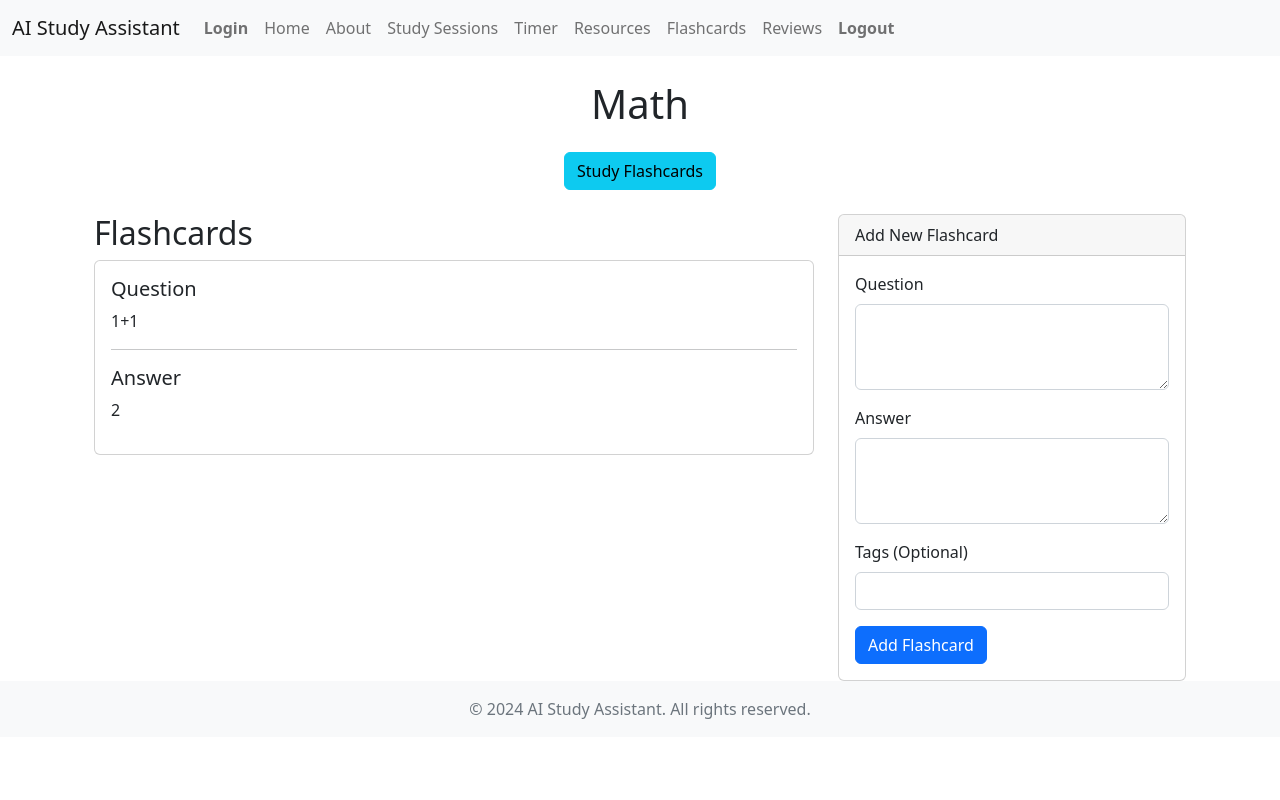
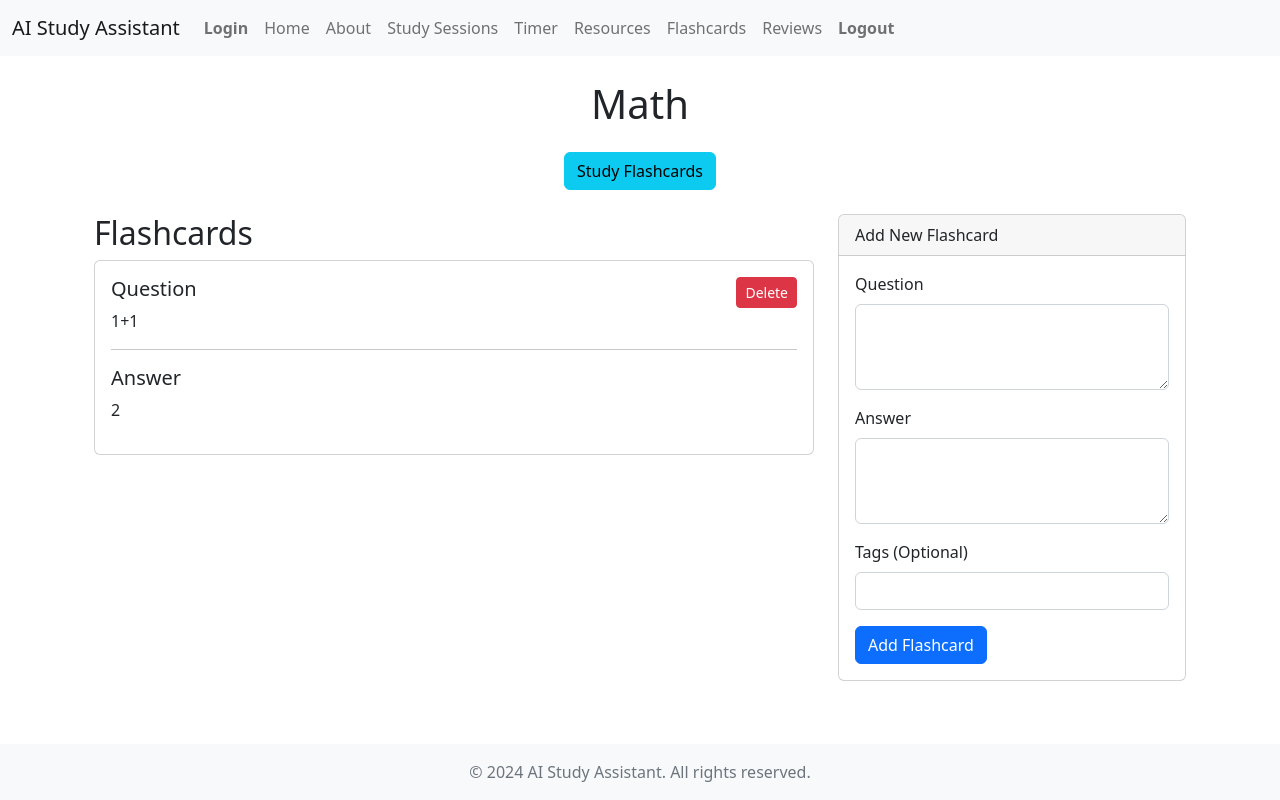
Before and after one commit to rafanahmed/Django-AI-Study-Assistant, a Django app: page /flashcards/deck/5/ in a window 1280 px wide. Run offline with Django 5.2, Linux system fonts and the light colour scheme; a user stored in the database is signed in; data comes from the database, SQL or seed files in the repository; both versions use the stored data as it was after the commit.

Commit message:
Flashcard fix with user authentication

```diff
--- a/base/templates/base/base.html
+++ b/base/templates/base/base.html
@@ -10,12 +10,29 @@
 
     <!-- Custom CSS Block (optional) -->
     {% block extra_css %}{% endblock %}
+
+    <style>
+        html, body {
+            height: 100%;
+        }
+        body {
+            display: flex;
+            flex-direction: column;
+        }
+        .content-wrapper {
+            flex: 1 0 auto;
+        }
+        .footer {
+            flex-shrink: 0;
+        }
+    </style>
 </head>
 <body>
     <!-- Navbar -->
     {% include 'base/navbar.html' %}
 
     <!-- Main Content Area -->
+    <div class="content-wrapper">
         <div class="container mt-4">
             {% block content %}
             <div class="row">
@@ -56,6 +73,7 @@
             </div>
             {% endblock %}
         </div>
+    </div>
 
     <!-- Footer -->
     <footer class="footer mt-auto py-3 bg-light text-center">
--- a/base/templates/base/deck_detail.html
+++ b/base/templates/base/deck_detail.html
@@ -16,7 +16,13 @@
             {% for card in cards %}
             <div class="card mb-3">
                 <div class="card-body">
-                    <h5 class="card-title">Question</h5>
+                    <div class="d-flex justify-content-between">
+                        <h5 class="card-title">Question</h5>
+                        <form method="post" action="{% url 'delete_flashcard' deck.id card.id %}">
+                            {% csrf_token %}
+                            <button type="submit" class="btn btn-sm btn-danger" onclick="return confirm('Are you sure you want to delete this flashcard?')">Delete</button>
+                        </form>
+                    </div>
                     <p>{{ card.question }}</p>
                     <hr>
                     <h5 class="card-title">Answer</h5>
--- a/base/urls.py
+++ b/base/urls.py
@@ -13,9 +13,9 @@ urlpatterns = [
     path('flashcards/create-deck/', views.create_deck_view, name='create_deck'),
     path('flashcards/deck/<int:deck_id>/', views.deck_detail_view, name='deck_detail'),
     path('deck/<int:deck_id>/study/', views.study_flashcards_view, name='study_flashcards'),
+    path('flashcards/deck/<int:deck_id>/delete/<int:card_id>/', views.delete_flashcard_view, name='delete_flashcard'),
+    path('flashcards/delete-deck/<int:deck_id>/', views.delete_deck_view, name='delete_deck'),
 
     path('timer/', views.timer_page, name='timer'),
     path('reviews/', views.review_page, name='review_page'),
-
-
 ]
--- a/base/views.py
+++ b/base/views.py
@@ -61,7 +61,7 @@ def create_deck_view(request):
         form = FlashcardDeckForm(request.POST)
         if form.is_valid():
             form.save()
-            return redirect('deck_list')
+            return redirect('flashcards')  # Changed from 'deck_list' to 'flashcards'
     else:
         form = FlashcardDeckForm()
     return render(request, 'base/create_deck.html', {'form': form})
@@ -89,11 +89,17 @@ def study_flashcards_view(request, deck_id):
     cards = deck.flashcards.all()
     current_card_index = int(request.GET.get('card', 0))
 
-    if current_card_index < len(cards):
+    # Handle empty deck case
+    if not cards.exists():
+        messages.warning(request, "This deck is empty. Add flashcards to study.")
+        return redirect('deck_detail', deck_id=deck.id)
+
+    # Ensure current_card_index is within bounds
+    if current_card_index >= len(cards):
+        current_card_index = 0
+        current_card = cards[0]
+    else:
         current_card = cards[current_card_index]
-    else:
-        current_card = cards[0]
-        current_card_index = 0
 
     next_card_index = (current_card_index + 1) % len(cards)
     prev_card_index = (current_card_index - 1) % len(cards)
@@ -107,8 +113,31 @@ def study_flashcards_view(request, deck_id):
         'total_cards': len(cards),
     })
 
+@login_required
+def delete_flashcard_view(request, deck_id, card_id):
+    deck = get_object_or_404(FlashcardDeck, id=deck_id)
+    flashcard = get_object_or_404(Flashcard, id=card_id, deck=deck)
+
+    if request.method == 'POST':
+        flashcard.delete()
+        messages.success(request, 'Flashcard deleted successfully!')
+        return redirect('deck_detail', deck_id=deck.id)
+
+    return redirect('deck_detail', deck_id=deck.id)
+
 def timer_page(request):
     return render(request, 'base/timer.html')
+
+@login_required
+def delete_deck_view(request, deck_id):
+    deck = get_object_or_404(FlashcardDeck, id=deck_id)
+
+    if request.method == 'POST':
+        deck.delete()
+        messages.success(request, 'Deck deleted successfully!')
+        return redirect('flashcards')
+
+    return redirect('flashcards')
 
 @login_required
 def review_page(request):
```
Also changed, not shown: base/templates/base/flashcards.html (+9 -3 lines), base/migrations/0005_profile.py (added), db.sqlite3 (added), 1 other file. Lines whose indentation alone changed are shown as unchanged.
